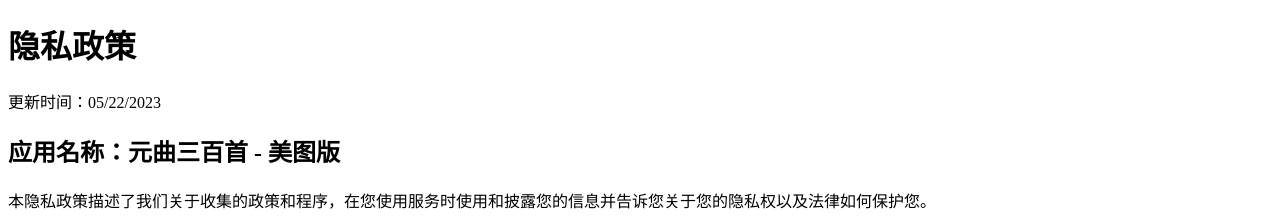
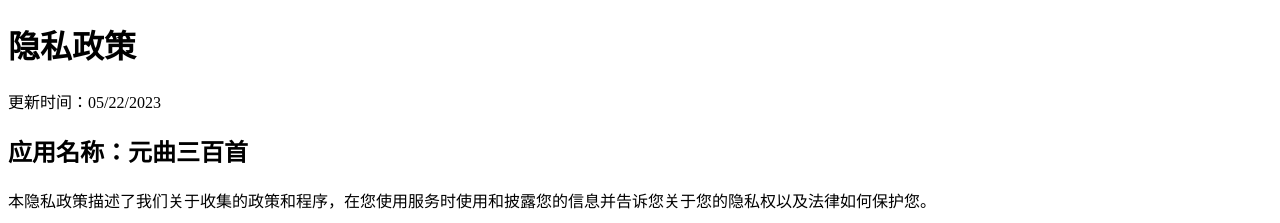
Before and after one commit to thjhsoft/policy, a plain HTML site: page org.thjh.yuan300.html in a window 1280 px wide. Shown: the top 223 px of the page. Drawn offline with nearby package versions, Linux system fonts and the light colour scheme.

Commit message:
Update org.thjh.yuan300.html
1

```diff
--- a/org.thjh.yuan300.html
+++ b/org.thjh.yuan300.html
@@ -9,7 +9,7 @@
   <script src="https://cdn.jsdelivr.net/npm/marked/marked.min.js"></script>
   <script>
     document.getElementById('content').innerHTML =
-      marked.parse('# 隐私政策\n\n更新时间：05/22/2023\n\n## 应用名称：元曲三百首 - 美图版\n\n本隐私政策描述了我们关于收集的政策和程序，在您使用服务时使用和披露您的信息并告诉您关于您的隐私权以及法律如何保护您。\n\n### 1.收集信息\n\n本应用不会保存用户数据，不涉及用户个人信息的收集、存储或使用。本应用只会在必要的情况下申请Internet权限，用于Google Admob广告投放业务。在此过程中，Admob可能会收集设备信息、地理位置信息、IP地址等匿名信息，以便更好地为您提供定向广告服务。但本应用不会将这些信息与您的身份信息进行关联。\n\n### 2. 使用数据\n\n使用服务时会自动收集使用数据。\n\n使用数据可能包括您设备的互联网协议地址（例如 IP 地址）、浏览器类型、浏览器版本、您访问我们服务的页面、您访问的时间和日期、在这些页面上花费的时间、独特的设备等信息 标识符和其他诊断数据。\n\n当您通过移动设备访问服务时，我们可能会自动收集某些信息，包括但不限于您使用的移动设备类型、您的移动设备唯一 ID、您移动设备的 IP 地址、您的手机 操作系统、您使用的移动互联网浏览器类型、唯一设备标识符和其他诊断数据。\n\n我们还可能收集您的浏览器在您访问我们的服务或通过移动设备访问服务时发送的信息。\n\n### 3.儿童隐私保护\n\n本应用致力于保护儿童隐私。本应用不会主动收集任何未成年人的个人信息，包括但不限于姓名、年龄、住址、电子邮件地址、电话号码等信息。如果您发现您的孩子向本应用提供了任何个人信息，请联系我们。 \n\n### 4.信息安全\n\n本应用重视用户个人信息的安全保护。本应用将采取必要的技术措施和管理措施来保护您的信息安全，防止信息的丢失、泄露、不当使用、未经授权访问或披露。\n\n### 5.隐私政策的更新和通知\n\n本应用有权随时修改本隐私协议的条款，修改后的协议条款一旦公布即代替原来的协议条款，不再另行通知。如果您继续使用本应用，则视为您接受修改后的隐私协议。本应用将在隐私协议页面公布最新版本的协议，并告知最近一次更新的时间。\n\n### 6.联系我们\n\n如果您对本隐私协议有任何疑问、意见或建议，请通过本应用内的联系方式或以下联系方式与我们联系：\n\n邮箱：thjhsoft@gmail.com\n\n我们将竭诚为您解答疑问并及时处理您的投诉和建议。\n\n最后，感谢您的信任和支持。\n\n');
+      marked.parse('# 隐私政策\n\n更新时间：05/22/2023\n\n## 应用名称：元曲三百首\n\n本隐私政策描述了我们关于收集的政策和程序，在您使用服务时使用和披露您的信息并告诉您关于您的隐私权以及法律如何保护您。\n\n### 1.收集信息\n\n本应用不会保存用户数据，不涉及用户个人信息的收集、存储或使用。本应用只会在必要的情况下申请Internet权限，用于Google Admob广告投放业务。在此过程中，Admob可能会收集设备信息、地理位置信息、IP地址等匿名信息，以便更好地为您提供定向广告服务。但本应用不会将这些信息与您的身份信息进行关联。\n\n### 2. 使用数据\n\n使用服务时会自动收集使用数据。\n\n使用数据可能包括您设备的互联网协议地址（例如 IP 地址）、浏览器类型、浏览器版本、您访问我们服务的页面、您访问的时间和日期、在这些页面上花费的时间、独特的设备等信息 标识符和其他诊断数据。\n\n当您通过移动设备访问服务时，我们可能会自动收集某些信息，包括但不限于您使用的移动设备类型、您的移动设备唯一 ID、您移动设备的 IP 地址、您的手机 操作系统、您使用的移动互联网浏览器类型、唯一设备标识符和其他诊断数据。\n\n我们还可能收集您的浏览器在您访问我们的服务或通过移动设备访问服务时发送的信息。\n\n### 3.儿童隐私保护\n\n本应用致力于保护儿童隐私。本应用不会主动收集任何未成年人的个人信息，包括但不限于姓名、年龄、住址、电子邮件地址、电话号码等信息。如果您发现您的孩子向本应用提供了任何个人信息，请联系我们。 \n\n### 4.信息安全\n\n本应用重视用户个人信息的安全保护。本应用将采取必要的技术措施和管理措施来保护您的信息安全，防止信息的丢失、泄露、不当使用、未经授权访问或披露。\n\n### 5.隐私政策的更新和通知\n\n本应用有权随时修改本隐私协议的条款，修改后的协议条款一旦公布即代替原来的协议条款，不再另行通知。如果您继续使用本应用，则视为您接受修改后的隐私协议。本应用将在隐私协议页面公布最新版本的协议，并告知最近一次更新的时间。\n\n### 6.联系我们\n\n如果您对本隐私协议有任何疑问、意见或建议，请通过本应用内的联系方式或以下联系方式与我们联系：\n\n邮箱：thjhsoft@gmail.com\n\n我们将竭诚为您解答疑问并及时处理您的投诉和建议。\n\n最后，感谢您的信任和支持。\n\n');
   </script>
 </body>
 </html>
```
